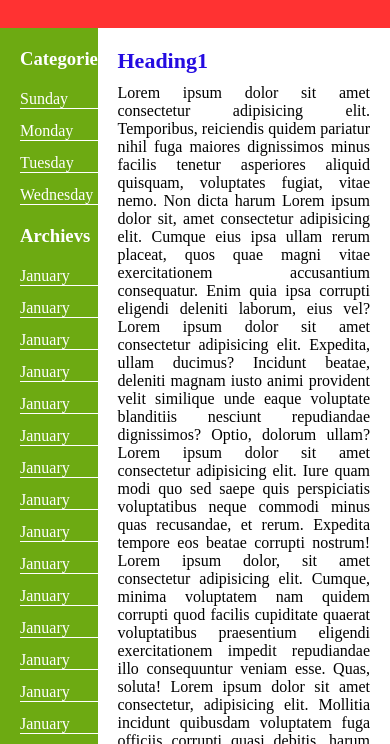
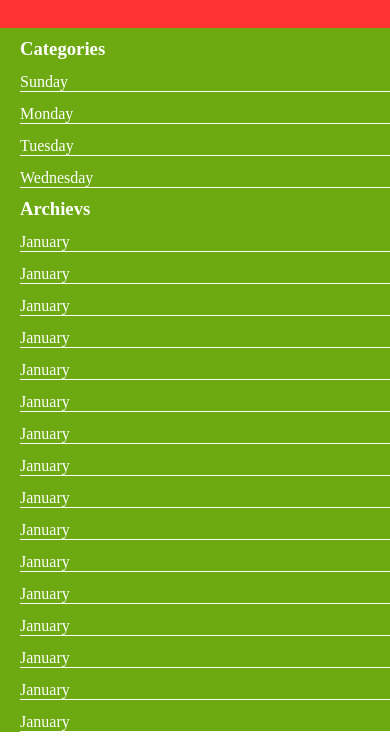
Before and after one commit to nisha-alt/Webpage1, a plain HTML site: page index.html in a window 390 px wide. Shown: the part 72-816 px from the top of the page. Drawn offline with Linux system fonts and the light colour scheme.

Commit message:
responsive

```diff
--- a/css/style.css
+++ b/css/style.css
@@ -66,6 +66,24 @@ main h3{
     color:rgb(36, 11, 225);
     font-weight: 700;
 }
+/* Footer Section Start */
 footer h1{
     padding-top:20px;
 }
+/* Footer Section End */
+/* Media Queries Start */
+@media only screen and (max-width: 991px) {
+
+
+    section aside,
+    section main{
+    width:100%;
+    float:none;
+}
+
+section aside h3{
+    padding-top:10px;
+    margin:0px;
+}
+}
+/* Media Queries End */
```
